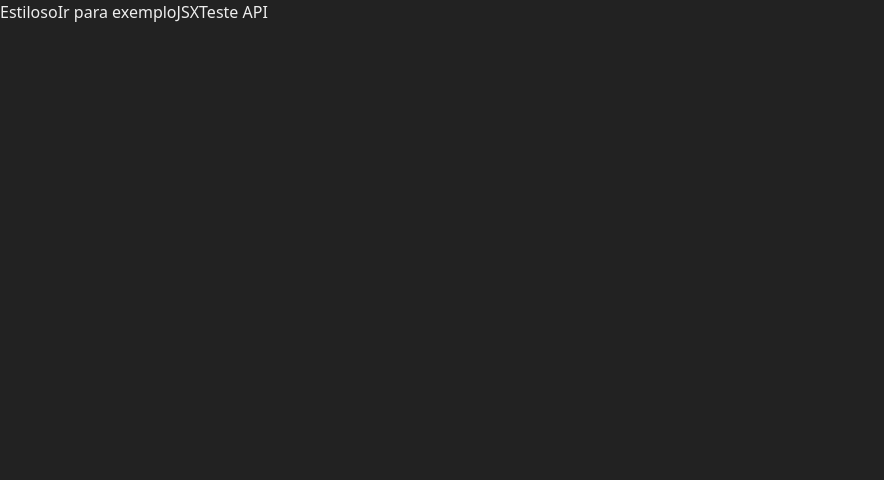
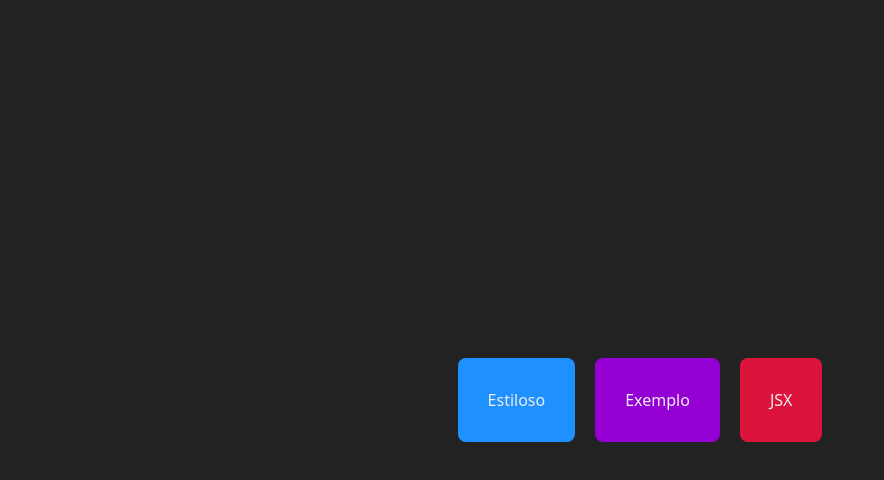
Before and after one commit to erick-patrick-dev/Projeto-cadastro-firebase, a Next.js app in the folder fundamentos_nextjs/: page / in a window 1280 px wide. Shown: the top 480 px of the page, without its empty margins (0-884 px from the left). Built offline with nearby package versions, Linux system fonts and the light colour scheme.

Commit message:
Componente Navegador

```diff
--- /dev/null
+++ b/fundamentos_nextjs/src/components/Navegador.jsx
@@ -0,0 +1,14 @@
+import Link from 'next/link'
+import styles from '../styles/Navegador.module.css'
+
+export default function Navegador(props) {
+    return (
+        <Link href={props.destino}>
+            <div className={styles.navegador} style={{
+                backgroundColor: props.cor ?? 'dodgerblue'
+            }}>
+                 {props.texto}
+            </div>
+        </Link>
+    )
+}
--- a/fundamentos_nextjs/src/pages/exemplo.jsx
+++ b/fundamentos_nextjs/src/pages/exemplo.jsx
@@ -1,11 +1,12 @@
 import Cabecalho from "../components/Cabecalho";
+import Layout from "../components/Layout";
 
 export default function Exemplo() {
     return (
-        <>
+        <Layout titulo="Usando Componentes">
             <Cabecalho titulo="Next.js & React" />
             <Cabecalho titulo="Fundamentos" />
-        </>
+        </Layout>
     )
 }
 
--- a/fundamentos_nextjs/src/pages/index.jsx
+++ b/fundamentos_nextjs/src/pages/index.jsx
@@ -1,12 +1,17 @@
-import Link from "next/link"
+import Navegador from "../components/Navegador"
 
 export default function Inicio() {
   return (
-    <div>
-      <Link href="/estiloso">Estiloso</Link>
-      <Link href="/exemplo">Ir para exemplo</Link>
-      <Link href="/jsx">JSX</Link>
-      <Link href="/api/hello">Teste API</Link>
+    <div style={{
+      display: 'flex',
+      justifyContent: 'center',
+      alignItems: 'center',
+      height: '100vh',
+      flexWrap: 'wrap',
+    }}>
+      <Navegador texto="Estiloso" destino="/estiloso" />
+      <Navegador texto="Exemplo"  destino="/exemplo" cor="#9400d3" />
+      <Navegador texto="JSX"  destino="/jsx" cor="crimson" />
     </div>
   )
 }
--- a/fundamentos_nextjs/src/pages/jsx.jsx
+++ b/fundamentos_nextjs/src/pages/jsx.jsx
@@ -1,3 +1,5 @@
+import Layout from "../components/Layout"
+
 export default function Jsx() {
     const titulo = <h1>JSX é um conceito central</h1>
 
@@ -6,12 +8,15 @@
     }
 
     return (
+        <Layout titulo="Entendendo o JSX">
             <div>
                 {titulo}
                 {subtitulo()}
                 <p>
-                {JSON.stringify({nome: "Erick", idade: 30})}
+                    {JSON.stringify({ nome: "Erick", idade: 30 })}
                 </p>
             </div>
+        </Layout>
+
     )
 }
--- /dev/null
+++ b/fundamentos_nextjs/src/styles/Navegador.module.css
@@ -0,0 +1,5 @@
+.navegador {
+    padding: 30px ;
+    margin: 10px;
+    border-radius: 8px;
+}
```
Lines whose indentation alone changed are shown as unchanged.
